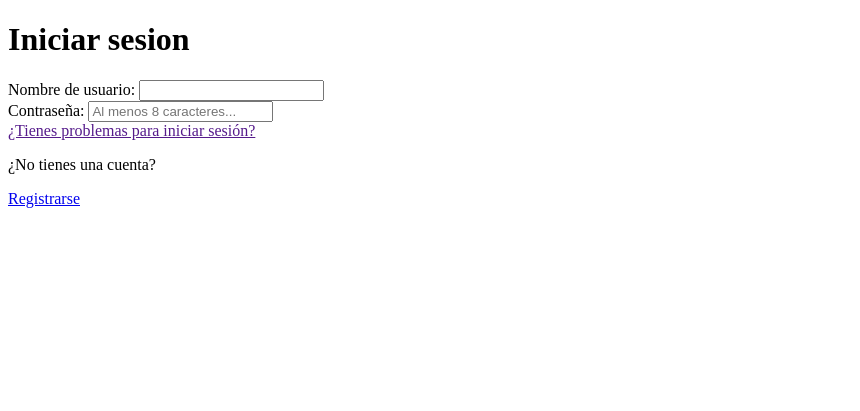
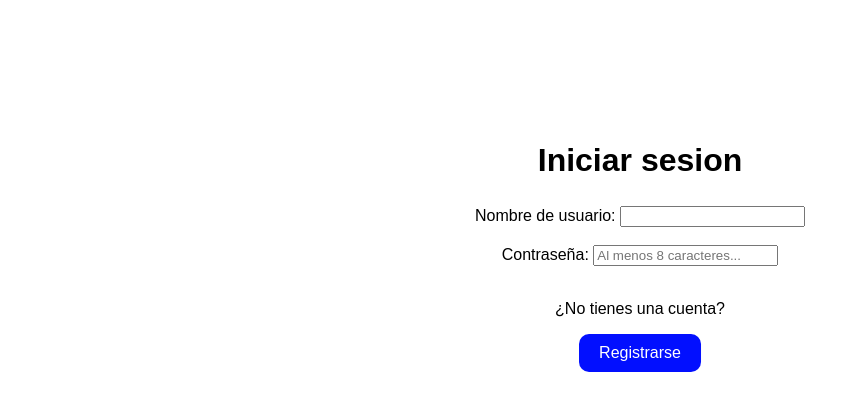
Before and after one commit to DrChayan/mindle, a Django app: page /login/ in a window 1280 px wide. Shown: the top 411 px of the page, without its empty margins (0-860 px from the left). Run offline with Django 5.2, Linux system fonts and the light colour scheme.

Commit message:
frontend

```diff
--- a/mindle/settings.py
+++ b/mindle/settings.py
@@ -27,7 +27,7 @@ SECRET_KEY = 'django-insecure-9^cxw0q+cvm_dk#fpgs-&(l5=#^+m*px8!%!l6=^i8_6ekp9pz
 DEBUG = True
 
 ALLOWED_HOSTS = []
-STATICFILES_DIRS=[os.path.join(BASE_DIR, 'templates/static'),]
+STATICFILES_DIRS=[os.path.join(BASE_DIR, 'templates/static/'),]
 
 # Application definition
 
--- a/templates/inicioDeSesion.html
+++ b/templates/inicioDeSesion.html
@@ -2,20 +2,23 @@
 <html>
 <head>
     <title>Bienvenido a Mindle</title>
+    <link rel="stylesheet" href="static/css/styleInicioDeSesion.css" />
 </head>
 <body>
-    <h1>Iniciar sesion</h1>
-    <form>
+    <h1 class="titulo">Iniciar sesion</h1>
+    <form class="texto1">
+        <br>
+
         <label for="UserID">Nombre de usuario: </label>
         <input id="UserID" name ="Nommbre de Usuario"/>
+        <br>
         <br>
         <label for="Password">Contraseña: </label>
         <input type="Password" id="Password" name ="Password" placeholder="Al menos 8 caracteres..."/>
         <br>
-        <a target="_blank" href="">¿Tienes problemas para iniciar sesión? </a>
         <br>
         <p>¿No tienes una cuenta?</p>
-        <a target="_blank" href="/register">Registrarse </a> <!-- en comillas de href añadir la pagina de iniciar sesion//// Listo!!!-->
+        <a class="boton-registrarse" target="_blank" href="/register">Registrarse </a> <!-- en comillas de href añadir la pagina de iniciar sesion//// Listo!!!-->
         <br>
 
     </form>
--- a/templates/registrarse.html
+++ b/templates/registrarse.html
@@ -2,6 +2,7 @@
 <html>
 <head>
     <title>Registrate en Mindle </title>
+    <link rel="stylesheet" href="static/css/styleInicioDeSesion.css" />
 </head>
 <body>
     <h1>Registrarse</h1>
@@ -12,8 +13,6 @@
         <label for="Password">Contraseña: </label>
         <input type="Password" id="Password" name ="Password" placeholder="Al menos 8 caracteres..."/>
         <br>
-        <label for="ColorFav">Color favorito: </label>
-        <input type="color" id="ColorFav" name ="ColorFav" >
         <br>
         <p>¿Ya tienes una cuenta?</p>
         <a target="_blank" href="/login">Iniciar sesion </a> <!-- en comillas de href añadir la pagina de iniciar sesion//// Listo!!!x2-->
--- /dev/null
+++ b/templates/static/css/styleInicioDeSesion.css
@@ -0,0 +1,40 @@
+body {
+    margin:0;
+    padding: 10px 20px;
+    box-sizing: border-box;
+    border-radius: 5px;
+    font-family: Arial, Helvetica, sans-serif;
+    background-color: white;
+}
+.titulo {
+    text-align: center;
+    margin: 0;
+    position: absolute;
+    top: 20%;
+    left: 50%;
+    transform: translate(-50%, -50%);
+    color: black;
+}
+.texto1 {
+    text-align: center;
+    margin: 0;
+    position: absolute;
+    top: 35%;
+    left: 50%;
+    transform: translate(-50%, -50%);
+}
+.boton-registrarse {
+    display: inline-block;
+    padding: 10px 20px;
+    background-color: #020fff;
+    color: white;
+    text-decoration: none;
+    border-radius: 10px;
+    font-size: 16px;
+    text-align: center;
+    transition: background-color 0.3s ease;
+}
+.boton-registrarse:hover {
+    background-color: rgb(121, 138, 233);
+    cursor: pointer;
+}
```
Also changed, not shown: templates/Meruane_(cropped).jpg (added).
